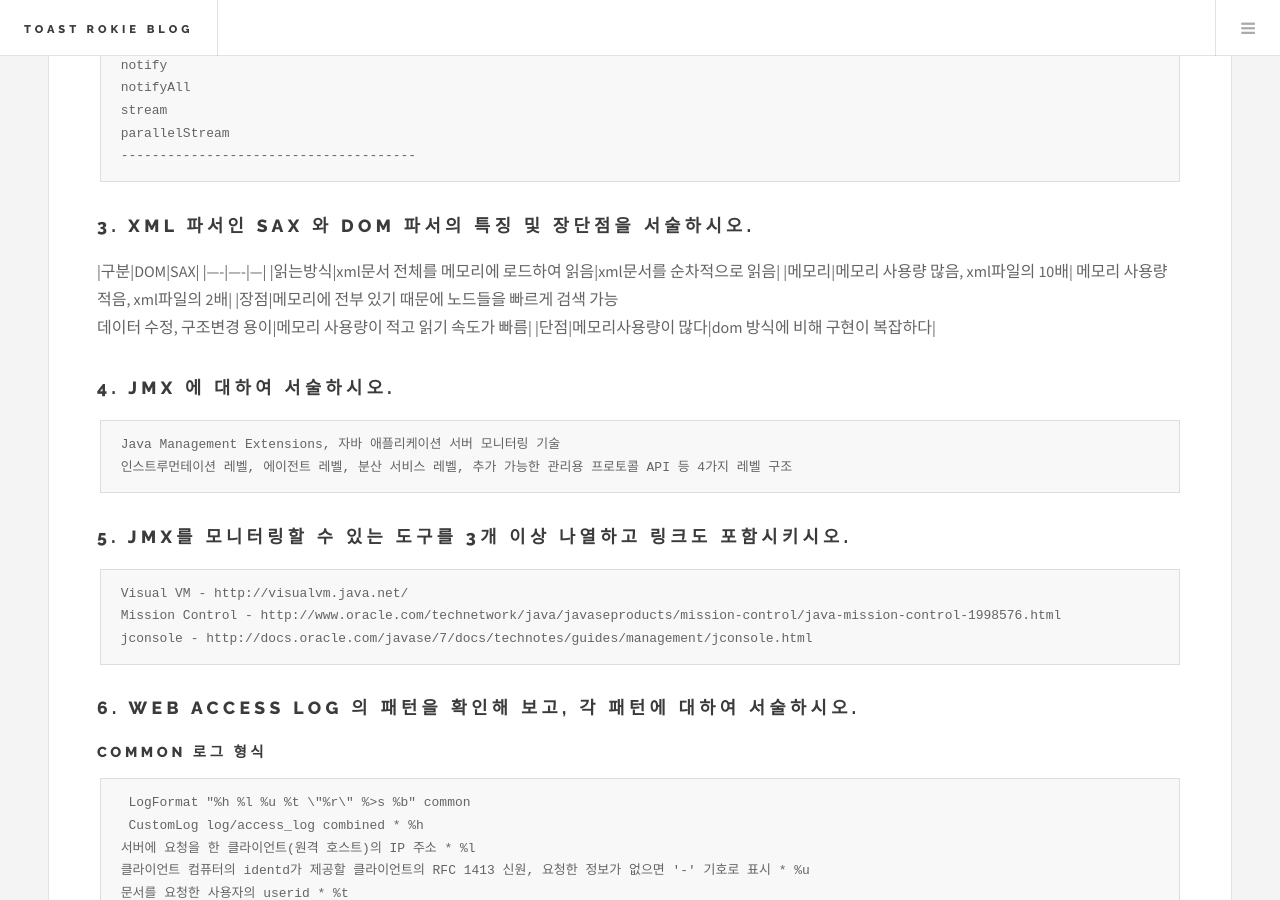
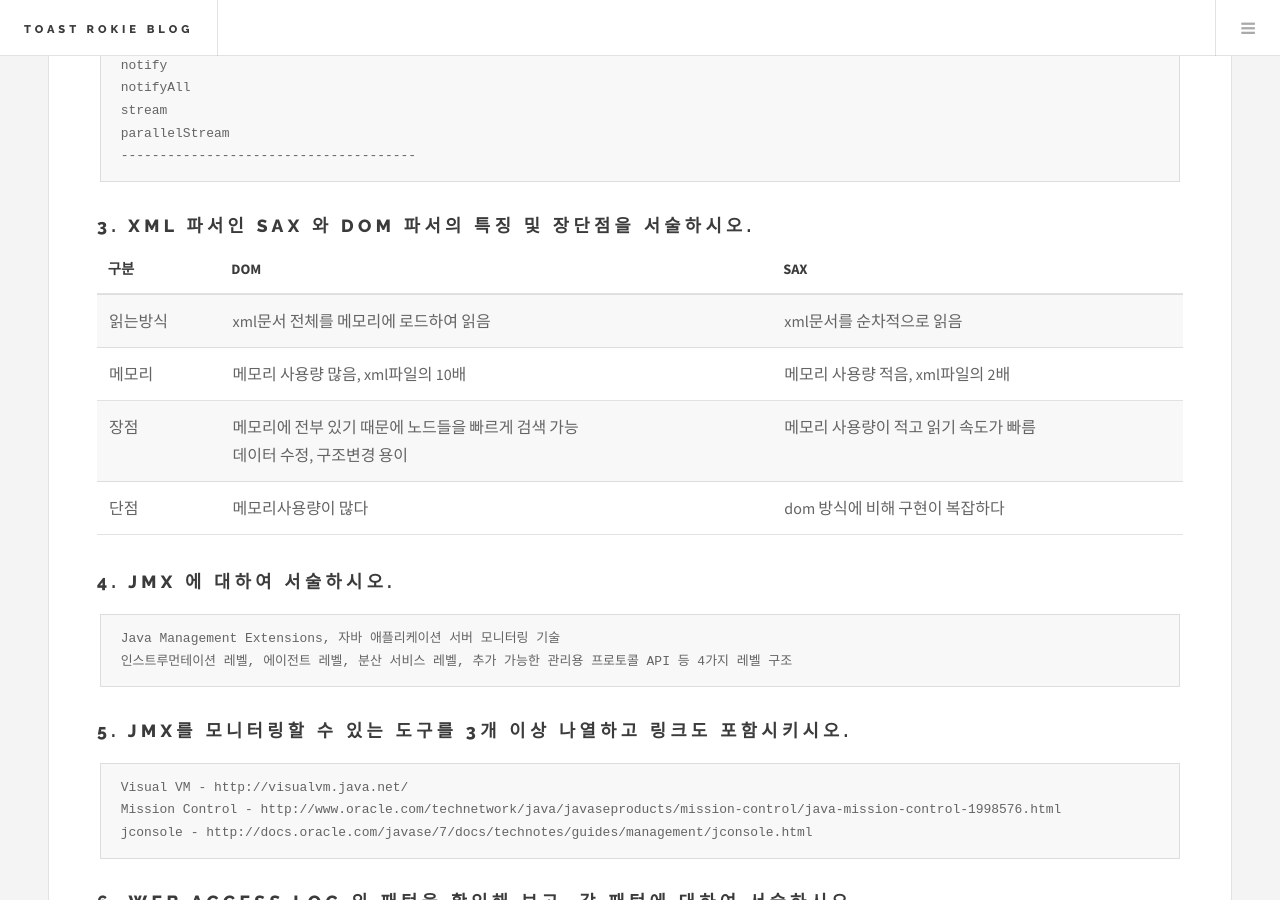
Before and after one commit to naka15/naka15.githubio.backup, a Jekyll site: the page built from _posts/2017-03-05-pre_homework.markdown, in a window 1280 px wide and 900 px high, scrolled down 2786 px. Built offline with Jekyll 4.4.1, drawn with Linux system fonts in a browser that asks for light colours; our own code applies the rules of GitHub Pages for plain Markdown files; part of the change alters nothing that is shown; some of the changed text lies outside the part shown.

```diff
--- a/_posts/2017-03-05-pre_homework.markdown
+++ b/_posts/2017-03-05-pre_homework.markdown
@@ -100,6 +100,7 @@ public class test {
 
 
 ## 3. XML 파서인 SAX 와 DOM 파서의 특징 및 장단점을 서술하시오.
+
 |구분|DOM|SAX|
 |----|----|---|
 |읽는방식|xml문서 전체를 메모리에 로드하여 읽음|xml문서를 순차적으로 읽음|
@@ -158,6 +159,9 @@ public class test {
 ## 9. JMH 를 사용하여 Java SE 에 있는 List 를 구현한 클래스들의 추가/조회/삭제 기능의 성능을 비교하시오.
 ![list.png](/images/list.png)
 
+추가 : 큰 차이없음
+조회 : 링크드리스트가 다른 리스트에 비해 느리다
+삭제 : 큰 차이없음
 ## 10. JMH 를 사용하여 Java SE 에 있는 Map을 구현한 클래스들의 추가/조회/삭제 기능의 성능을 비교하시오.
 ![map.png](/images/map.png)
 
```
